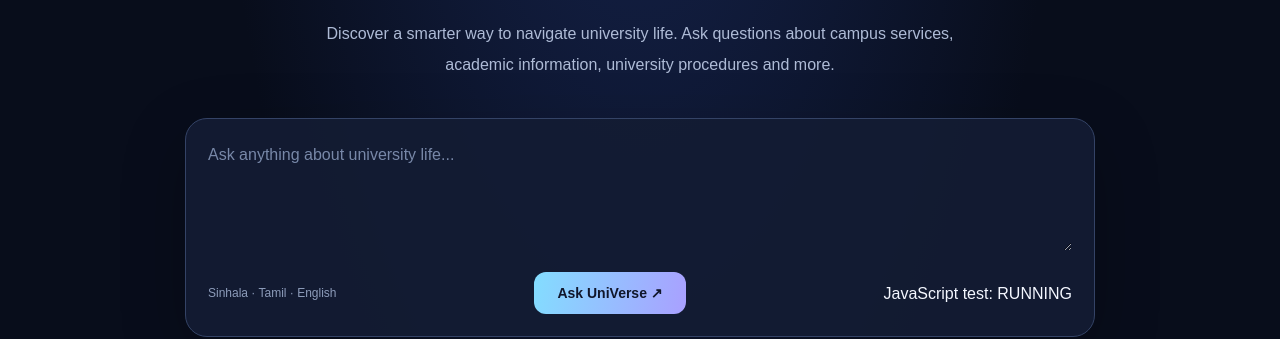
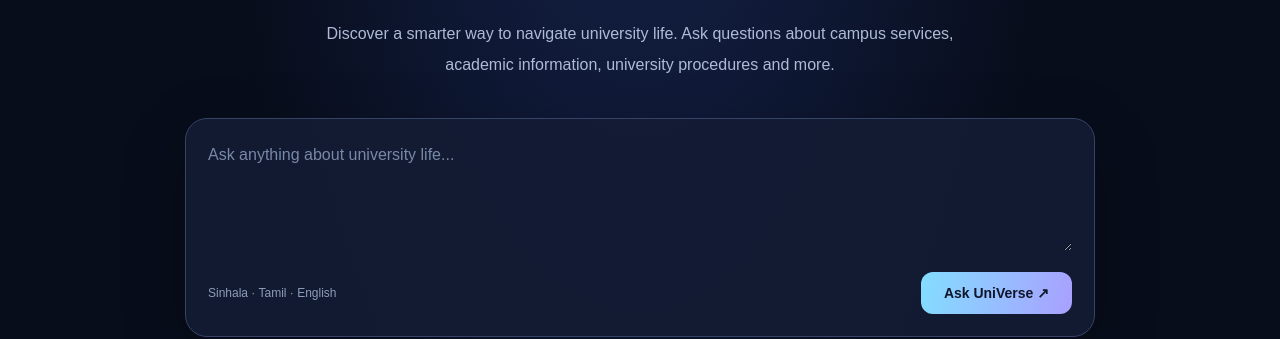
Before and after one commit to Dinuja002/UniVerse-AI, a plain HTML site: page static/index.html in a window 1280 px wide. Shown: the part 472-811 px from the top of the page. Drawn offline with Linux system fonts and the light colour scheme.

Commit message:
Update index.html

```diff
--- a/static/index.html
+++ b/static/index.html
@@ -320,7 +320,6 @@
             <div class="chat-bottom">
                 <span class="hint">Sinhala · Tamil · English</span>
                 <button onclick="askQuestion()">Ask UniVerse ↗</button>
-		<p>JavaScript test: <span id="js-test">NOT RUNNING</span></p>
             </div>
         </div>
 
@@ -354,7 +353,7 @@
 
 <script>
 async function askQuestion() {
-    alert("askQuestion started!");
+
 
     const questionBox = document.getElementById("question");
     const responseBox = document.getElementById("response");
@@ -393,7 +392,7 @@ async function askQuestion() {
     responseBox.textContent = "Error: " + error.message;
 }
 }
-document.getElementById("js-test").textContent = "RUNNING";
+
 </script>
 
 <section id="past-papers" style="padding: 30px; margin: 30px 0; background: #151d32; border: 1px solid #303c58; border-radius: 14px; color: #dce8fa;">
```
